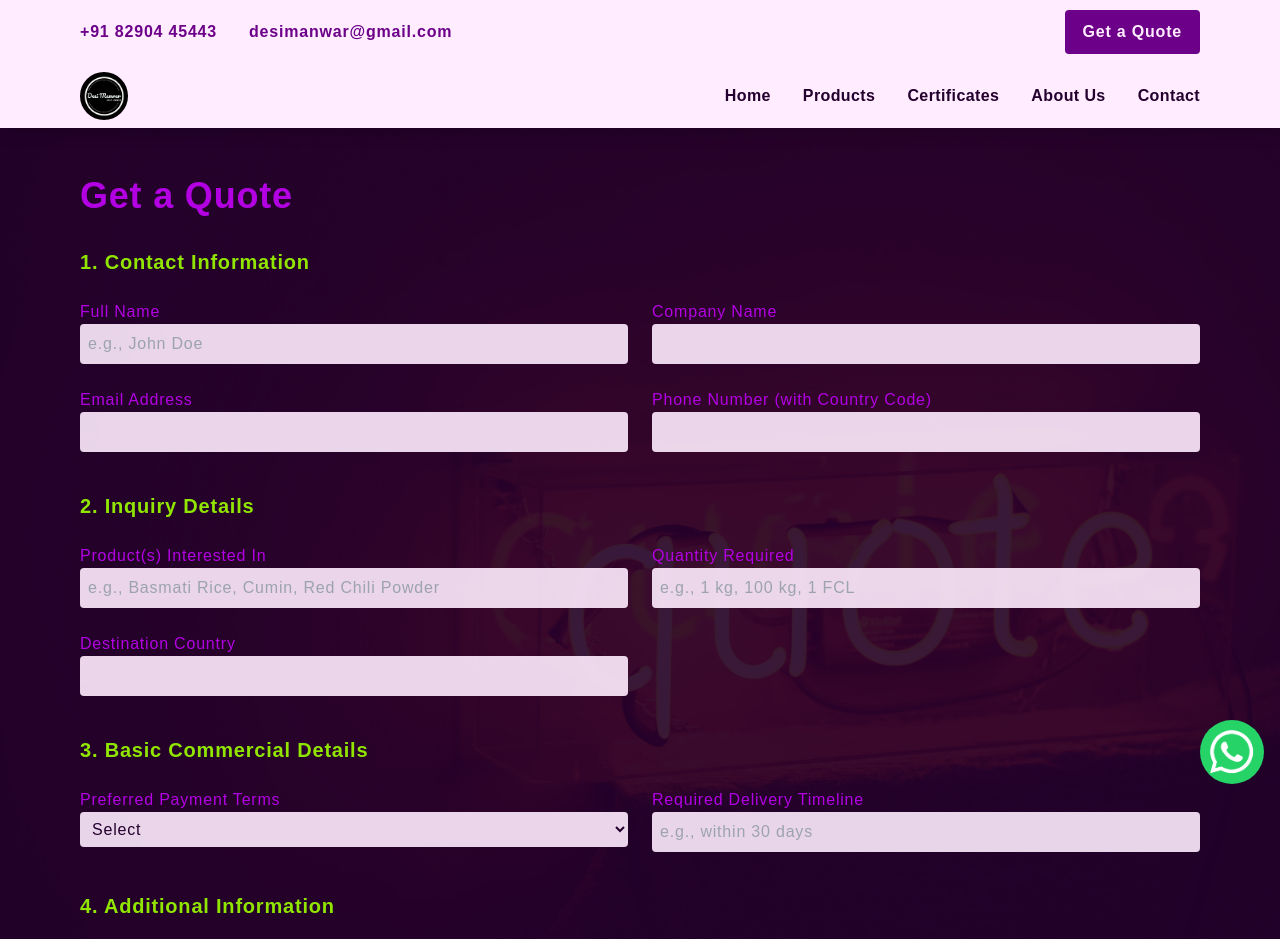
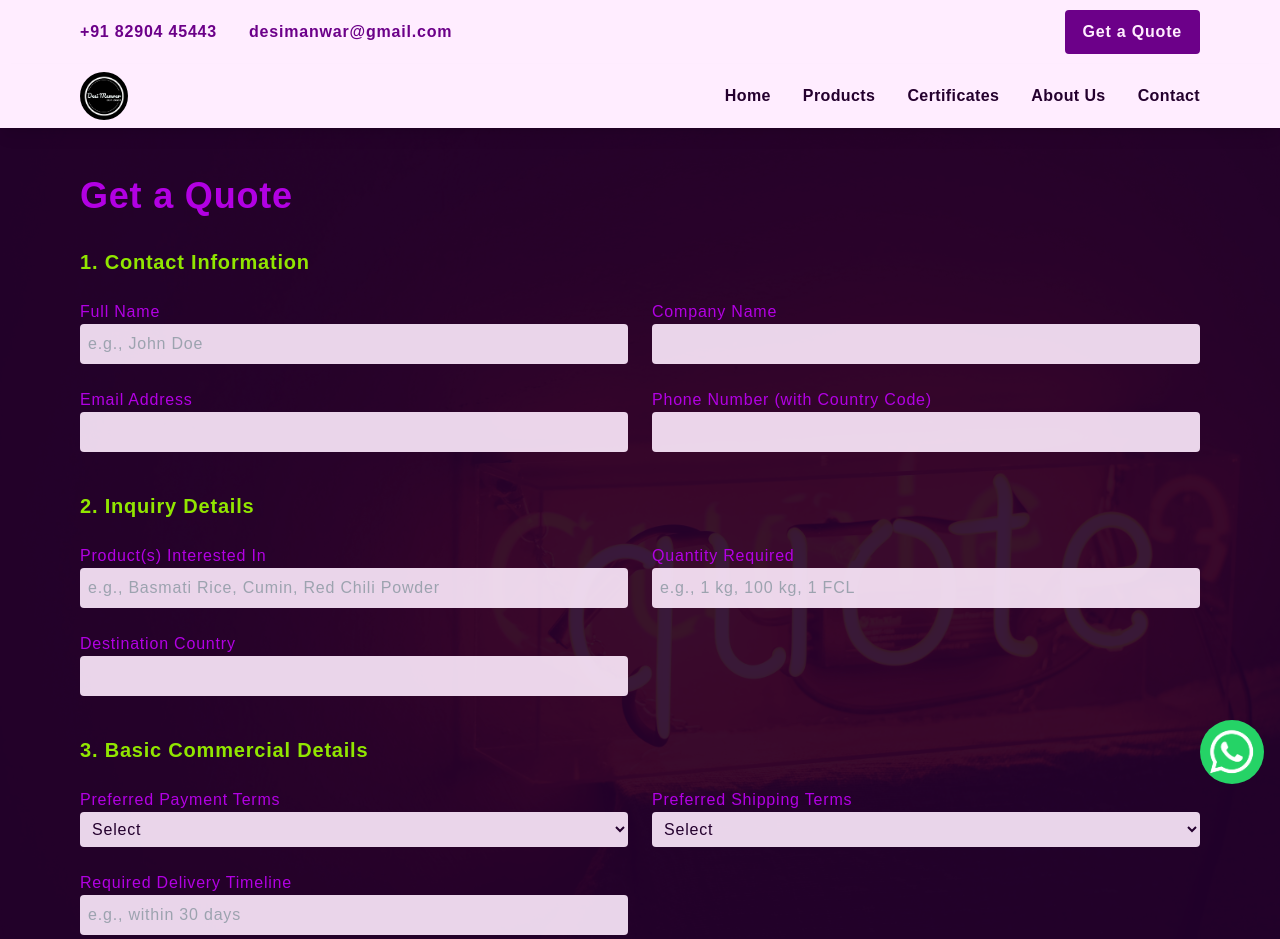
Before and after one commit to desimanwar-png/desiManwarWebsite, a Next.js app: page /client/get-a-quote in a window 1280 px wide. Shown: the top 939 px of the page. Built offline with nearby package versions, Linux system fonts and the light colour scheme.

Commit message:
Updated the quote model --added shippingTerms

```diff
--- a/src/app/admin/userQuotes/QuoteDetailModal.js
+++ b/src/app/admin/userQuotes/QuoteDetailModal.js
@@ -77,6 +77,12 @@ function QuoteDetailsModal({ quote, onClose }) {
           </div>
           <div className="bg-muted p-3 rounded-md">
             <div className="text-muted-foreground font-semibold">
+              Shipping Terms
+            </div>
+            <div>{quote.shippingTerms || 'Empty'}</div>
+          </div>
+          <div className="bg-muted p-3 rounded-md">
+            <div className="text-muted-foreground font-semibold">
               Delivery Timeline
             </div>
             <div>{quote.deliveryTimeline || 'Empty'}</div>
--- a/src/app/admin/userQuotes/actions.js
+++ b/src/app/admin/userQuotes/actions.js
@@ -12,6 +12,7 @@ export async function createQuote(formData) {
     quantityRequired: formData.get('quantityRequired'),
     destinationCountry: formData.get('destinationCountry'),
     paymentTerms: formData.get('paymentTerms'),
+    shippingTerms: formData.get('shippingTerms'),
     deliveryTimeline: formData.get('deliveryTimeline'),
     message: formData.get('message'),
   }
--- a/src/app/client/get-a-quote/page.js
+++ b/src/app/client/get-a-quote/page.js
@@ -169,6 +169,30 @@ function GetAQuotePage() {
               </div>
               <div>
                 <label className="block text-secondary-base">
+                  Preferred Shipping Terms
+                </label>
+                <select
+                  name="shippingTerms"
+                  className="w-full p-2 rounded bg-primary-base/90 text-secondary-dark"
+                >
+                  <option value="">Select</option>
+                  <option value="FOB">FOB (Free on Board)</option>
+                  <option value="CIF">
+                    CIF (Cost, Insurance, and Freight)
+                  </option>
+                  <option value="CFR">CFR (Cost and Freight)</option>
+                  <option value="DDP">DDP (Delivered Duty Paid)</option>
+                  <option value="DAP">DAP (Delivered at Place)</option>
+                  <option value="EXW">EXW (Ex Works)</option>
+                  <option value="FCA">FCA (Free Carrier)</option>
+                  <option value="Other">
+                    Other (please specify in message)
+                  </option>
+                </select>
+              </div>
+
+              <div>
+                <label className="block text-secondary-base">
                   Required Delivery Timeline
                 </label>
                 <input
--- a/src/models/Quotes.js
+++ b/src/models/Quotes.js
@@ -25,6 +25,9 @@ const quoteSchema = new mongoose.Schema({
   paymentTerms: {
     type: String,
   },
+  shippingTerms: {
+    type: String,
+  },
   deliveryTimeline: {
     type: String,
   },
@@ -37,4 +40,8 @@ const quoteSchema = new mongoose.Schema({
   },
 })
 
+if (mongoose.models['Quote']) {
+  delete mongoose.models['Quote']
+}
+
 export default mongoose.models.Quote || mongoose.model('Quote', quoteSchema)
```
